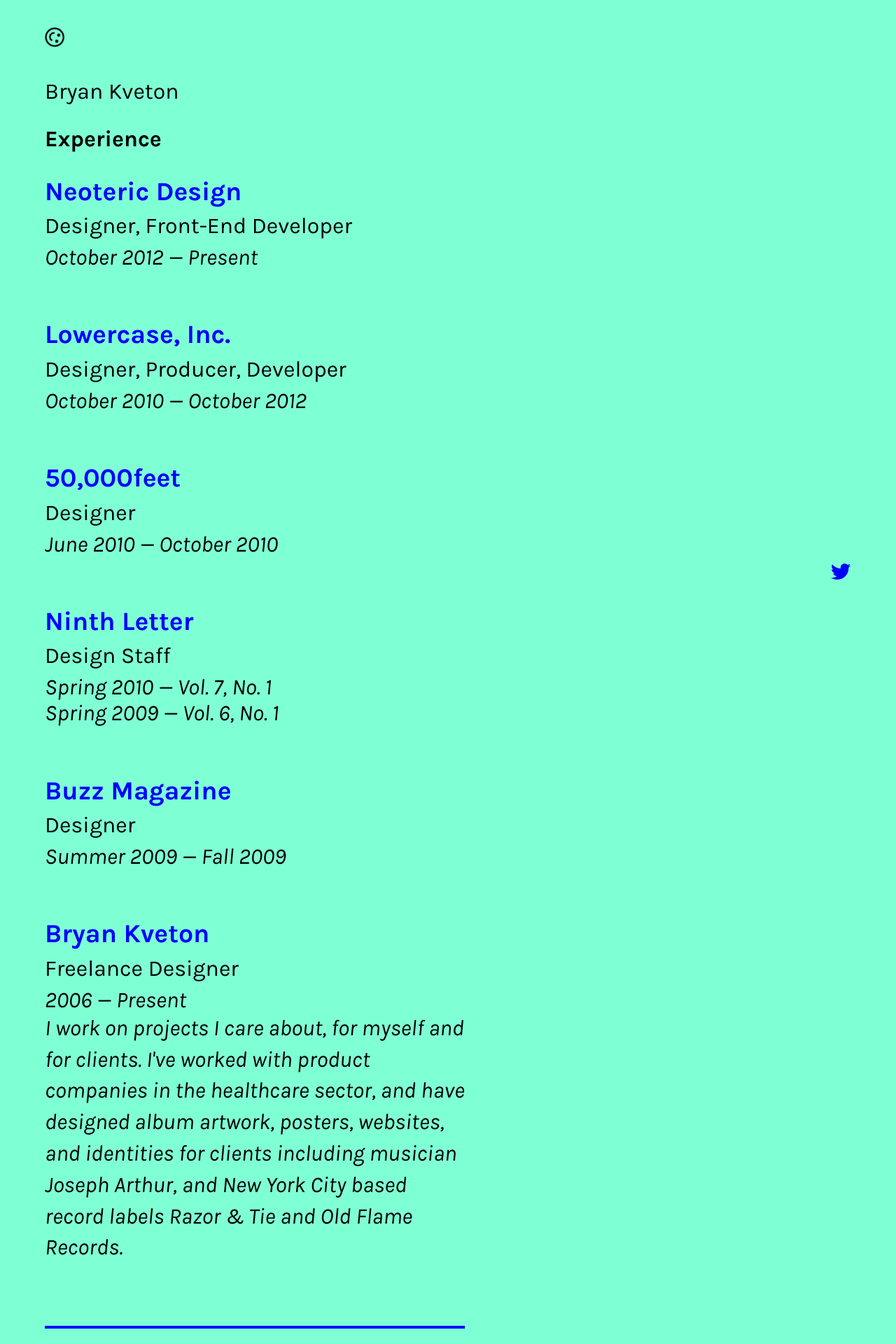
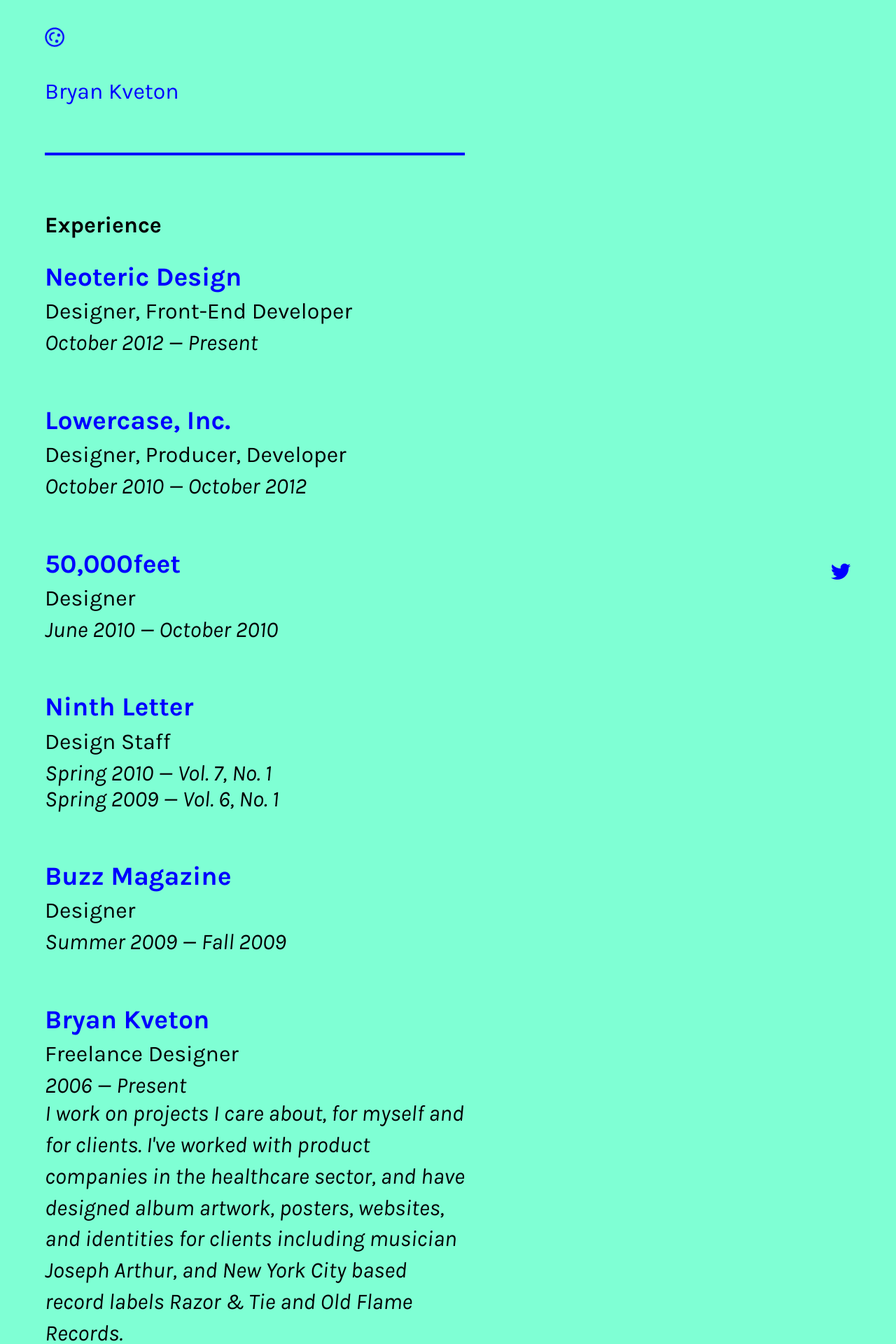
Before and after one commit to brynosaur/brynosaur.github.io, a Jekyll site: the page built from cv/index.html, in a window 1280 px wide. Shown: the top 1920 px of the page at 70% size. Built offline with Jekyll 4.4.1, drawn with Linux system fonts in a browser that asks for light colours; nearby versions of some CDN libraries.

Commit message:
Update styles

```diff
--- a/css/styles.css
+++ b/css/styles.css
@@ -762,13 +762,18 @@
 }
 
 /* line 20, ../sass/_main.scss */
+header {
+  color: blue;
+}
+
+/* line 23, ../sass/_main.scss */
 footer {
   position: fixed;
   right: 2em;
   bottom: 2em;
 }
 
-/* line 25, ../sass/_main.scss */
+/* line 28, ../sass/_main.scss */
 #email {
   text-align: center;
   position: fixed;
@@ -785,12 +790,12 @@
   -o-transition: -o-transform 350ms ease-out;
   transition: transform 350ms ease-out;
 }
-/* line 37, ../sass/_main.scss */
+/* line 40, ../sass/_main.scss */
 #email p {
   color: white;
 }
 
-/* line 41, ../sass/_main.scss */
+/* line 44, ../sass/_main.scss */
 .closed {
   -webkit-transform: translateX(-100%);
   -moz-transform: translateX(-100%);
@@ -799,14 +804,14 @@
   transform: translateX(-100%);
 }
 
-/* line 44, ../sass/_main.scss */
+/* line 47, ../sass/_main.scss */
 h1, p {
   line-height: 1.4;
   font-size: 1em;
   font-weight: 700;
 }
 
-/* line 49, ../sass/_main.scss */
+/* line 52, ../sass/_main.scss */
 a {
   text-decoration: none;
   color: blue;
@@ -816,107 +821,109 @@
   transition: color 200ms ease-out;
 }
 
-/* line 54, ../sass/_main.scss */
+/* line 57, ../sass/_main.scss */
 a:hover {
   color: coral;
 }
 
 @media screen and (min-width: 769px) {
-  /* line 58, ../sass/_main.scss */
+  /* line 61, ../sass/_main.scss */
   body {
     font-size: 200%;
   }
 
-  /* line 61, ../sass/_main.scss */
+  /* line 64, ../sass/_main.scss */
   h1, p {
     line-height: 1.4;
     font-size: 1em;
     font-weight: 400;
   }
 
-  /* line 66, ../sass/_main.scss */
+  /* line 69, ../sass/_main.scss */
   .box {
     padding: 0 2em;
   }
 }
-/* line 70, ../sass/_main.scss */
+/* line 73, ../sass/_main.scss */
 .resume-section {
   padding: 1.7em 0;
   border-bottom: 4px solid blue;
 }
-/* line 73, ../sass/_main.scss */
+/* line 76, ../sass/_main.scss */
 .resume-section:last-of-type {
   border-bottom: none;
 }
-/* line 76, ../sass/_main.scss */
+/* line 79, ../sass/_main.scss */
 .resume-section:first-of-type {
-  padding-top: 0;
+  border-top: 4px solid blue;
+  margin-top: 2em;
 }
-/* line 79, ../sass/_main.scss */
+/* line 83, ../sass/_main.scss */
 .resume-section h2 {
   font-size: 1em;
   font-weight: 700;
 }
 
-/* line 84, ../sass/_main.scss */
+/* line 88, ../sass/_main.scss */
 .item {
   margin-bottom: 1.7em;
   padding: 0.25em 0;
 }
 
-/* line 88, ../sass/_main.scss */
+/* line 92, ../sass/_main.scss */
 .item:last-of-type {
   margin-bottom: 0.83em;
 }
 
-/* line 91, ../sass/_main.scss */
+/* line 95, ../sass/_main.scss */
 .item h3 {
   font-weight: 700;
 }
 
-/* line 94, ../sass/_main.scss */
+/* line 98, ../sass/_main.scss */
 .item h3, .item h4 {
   margin-top: 0;
   margin-bottom: 0.25em;
 }
 
-/* line 98, ../sass/_main.scss */
+/* line 102, ../sass/_main.scss */
 .item time, .item p {
   font-style: italic;
   margin: 0;
 }
 
-/* line 102, ../sass/_main.scss */
+/* line 106, ../sass/_main.scss */
 .item address {
   font-size: 0.875em;
   line-height: 1.4;
   margin-top: 0.83em;
 }
 
-/* line 107, ../sass/_main.scss */
+/* line 111, ../sass/_main.scss */
 .item ul {
-  list-style-type: f0e7;
+  list-style-type: disc;
+  font-size: 0.875em;
   line-height: 1.4;
   padding-left: 1.5em;
   margin-bottom: 1.7em;
 }
 
-/* line 113, ../sass/_main.scss */
+/* line 118, ../sass/_main.scss */
 .item li {
   font-style: italic;
 }
-/* line 115, ../sass/_main.scss */
+/* line 120, ../sass/_main.scss */
 .item li:before {
   content: \f0e7;
 }
 
-/* line 119, ../sass/_main.scss */
+/* line 124, ../sass/_main.scss */
 .item label {
   color: rgba(0, 0, 0, 0.25);
   margin-left: 0.5em;
 }
 
-/* line 123, ../sass/_main.scss */
+/* line 128, ../sass/_main.scss */
 .hide {
   text-indent: 100%;
   white-space: nowrap;
```
Also changed, not shown: sass/_main.scss (+7 -2 lines).
